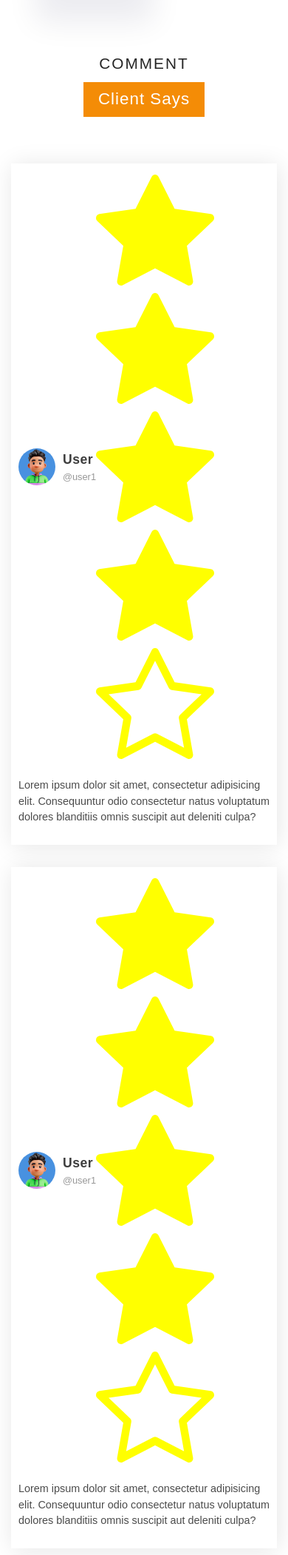
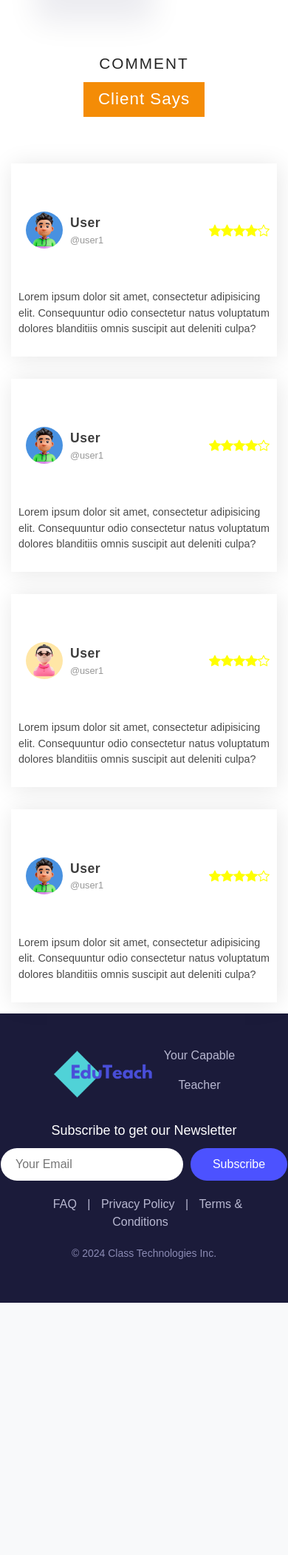
Before and after one commit to Ihsan-Nurhadi/Educourse_Kelompok1Django, a Django app: a page that uses templates/user_app/base.html in a window 390 px wide. Shown: the part 3886-5988 px from the top of the page at 74% size. After the commit the page ends 5647 px from the top, so only its background shows below. Run offline with Django 5.2, Linux system fonts and the light colour scheme.

Commit message:
teacher-front_end

```diff
--- a/static/css/teacher.css
+++ b/static/css/teacher.css
@@ -40,7 +40,7 @@
 
 .card {
   background-color: #fff;
-  max-width: 10em;
+  max-width: 26em;
   margin-top: 1em;
   padding: 1em;
   border-radius: 5px;
@@ -212,6 +212,15 @@
   .testimonial-heading h1 {
     font-size: 1.4rem;
   }
+  .box-top{
+    margin: 0;
+    padding-left: 10px;
+  }
+  .reviews{
+    justify-content: right;
+    display: flex;
+    width: 5%;
+  }
 }
 @media(max-width:300px) {
   .box-top{
--- a/templates/user_app/base.html
+++ b/templates/user_app/base.html
@@ -28,7 +28,7 @@
             <div class="collapse navbar-collapse" id="navbarNav">
                 <ul class="navbar-nav ms-auto">
                     <li class="nav-item me-3">
-                        <a class="nav-link active" aria-current="page" href="{% url 'index' %}">Home</a>
+                        <a class="nav-link" aria-current="page" href="{% url 'index' %}">Home</a>
                     </li>
                     <div class="d">
                       <a class="nav-link">Produk <i class="ri-arrow-down-s-line"></i></a>
```
